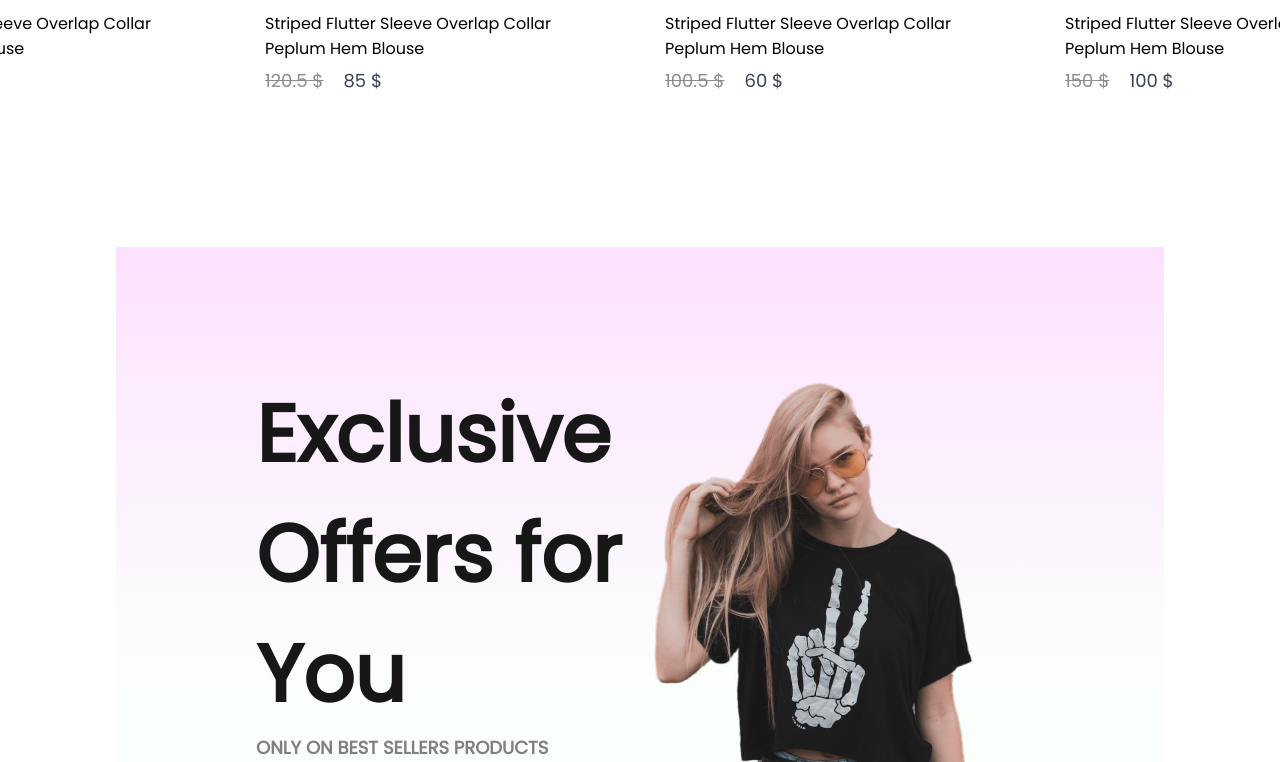
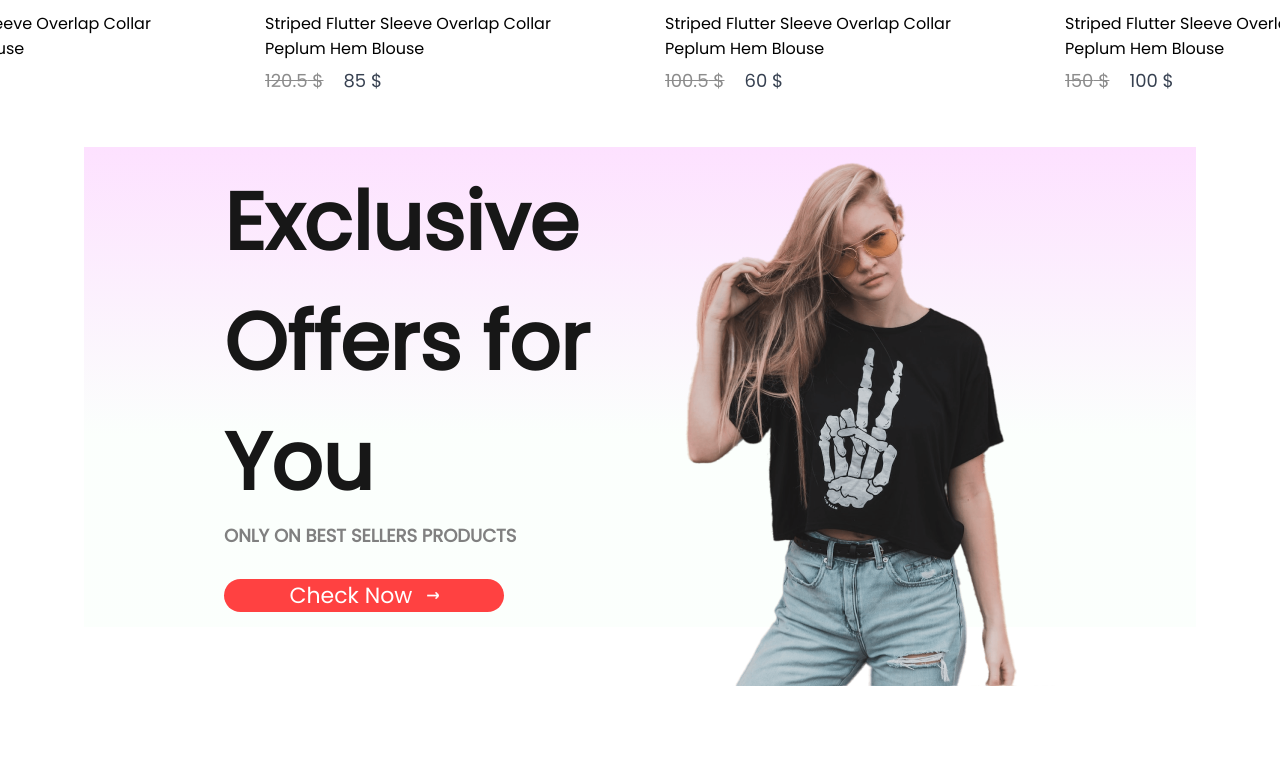
Before and after one commit to m-fadi/E-commerce, a React (Create React App) app: page / in a window 1280 px wide. Shown: the part 1478-2240 px from the top of the page. Built offline with nearby package versions, Linux system fonts and the light colour scheme.

Commit message:
offer left style

```diff
--- a/src/components/Offers/Offer.css
+++ b/src/components/Offers/Offer.css
@@ -1,6 +1,6 @@
 .offer {
-    width: 60%;
-    height: 90vh;
+    width: 65%;
+    height: 60vh;
     margin: auto;
     display: flex;
     justify-content: space-around;
@@ -8,8 +8,13 @@
     padding: 0px 140px;
     margin-bottom: 150px;
 
-    margin-top:100px;
     background: linear-gradient(180deg, #fde1ff, #e1ffea22 60%);
+}
+.offer-left{
+    flex:1;
+    display: flex;
+    flex-direction: column;
+    justify-content: center;
 }
 .offer-left h1 {
     color: #171717;
@@ -41,6 +46,7 @@
     cursor: pointer;
 }
 .offer-right{
+    flex:1;
     display: flex;
     align-items:center;
     justify-content:flex-end;
```
